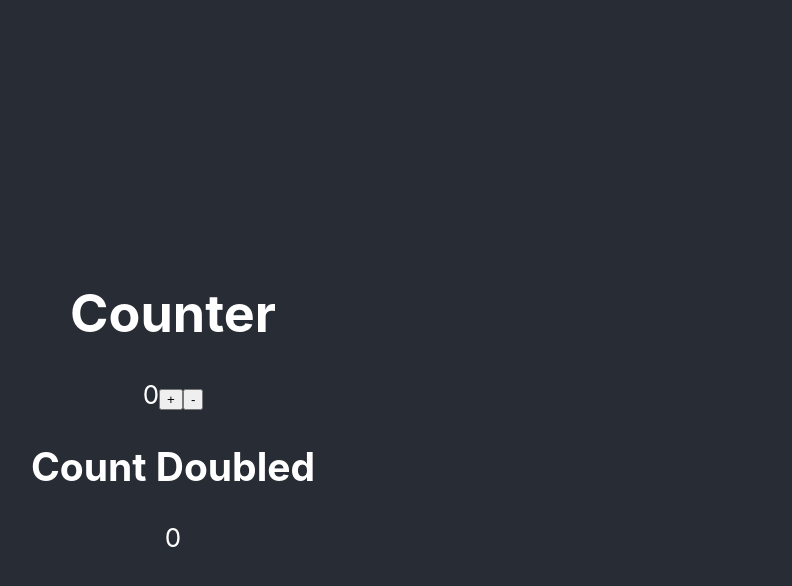
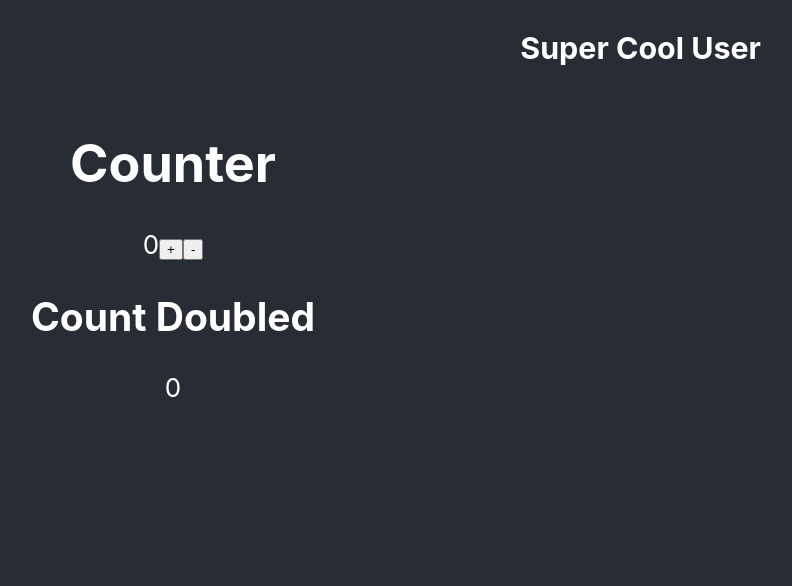
Before and after one commit to kylem038/selector-tutorial, a React (Create React App) app: page / in a window 1280 px wide. Shown: the top 586 px of the page, without its empty margins (467-1259 px from the left). Built offline with nearby package versions, Linux system fonts and the light colour scheme.

Commit message:
setup user scenario

```diff
--- a/src/App.css
+++ b/src/App.css
@@ -1,5 +1,9 @@
 .App {
+  background-color: #282c34;
+  min-height: 100vh;
   text-align: center;
+  font-size: calc(10px + 2vmin);
+  color: white;
 }
 
 .App-logo {
@@ -12,27 +16,3 @@
     animation: App-logo-spin infinite 20s linear;
   }
 }
-
-.App-header {
-  background-color: #282c34;
-  min-height: 100vh;
-  display: flex;
-  flex-direction: column;
-  align-items: center;
-  justify-content: center;
-  font-size: calc(10px + 2vmin);
-  color: white;
-}
-
-.App-link {
-  color: #61dafb;
-}
-
-@keyframes App-logo-spin {
-  from {
-    transform: rotate(0deg);
-  }
-  to {
-    transform: rotate(360deg);
-  }
-}
--- a/src/App.tsx
+++ b/src/App.tsx
@@ -1,13 +1,13 @@
 import React from 'react';
 import Counter from './components/Counter';
 import './App.css';
+import Profile from './components/Profile';
 
 function App() {
   return (
     <div className="App">
-      <header className="App-header">
-        <Counter/>
-      </header>
+      <Profile/>
+      <Counter/>
     </div>
   );
 }
--- /dev/null
+++ b/src/components/Profile.tsx
@@ -0,0 +1,12 @@
+import React from "react";
+import '../styles/Profile.css';
+
+const Profile = () => {
+    return (
+        <div className="Profile">
+            <h3>Super Cool User</h3>
+        </div>
+    );
+}
+
+export default Profile;
--- a/src/store/index.ts
+++ b/src/store/index.ts
@@ -1,8 +1,10 @@
 import { configureStore } from '@reduxjs/toolkit';
 import counterReducer from './counterSlice';
+import profileReducer from './profileSlice';
 
 export default configureStore({
   reducer: {
-    counter: counterReducer
+    counter: counterReducer,
+    profile: profileReducer,
   }
 });
--- /dev/null
+++ b/src/store/profileSlice.ts
@@ -0,0 +1,19 @@
+import { createSlice } from '@reduxjs/toolkit';
+
+export const profileSlice = createSlice({
+    name: 'profile',
+    initialState: {
+      firstName: 'Ryan',
+      lastName: 'Gosling',
+      showContent: false,
+    },
+    reducers: {
+      toggleShowContent: state => {
+        state.showContent = !state.showContent
+      }
+    }
+  })
+
+  export const { toggleShowContent } = profileSlice.actions;
+
+  export default profileSlice.reducer;
--- /dev/null
+++ b/src/styles/Profile.css
@@ -0,0 +1,5 @@
+.Profile {
+    display: flex;
+    justify-content: flex-end;
+    margin-right: 2em;
+}
```
Also changed, not shown: src/styles/Counter.css (added).
